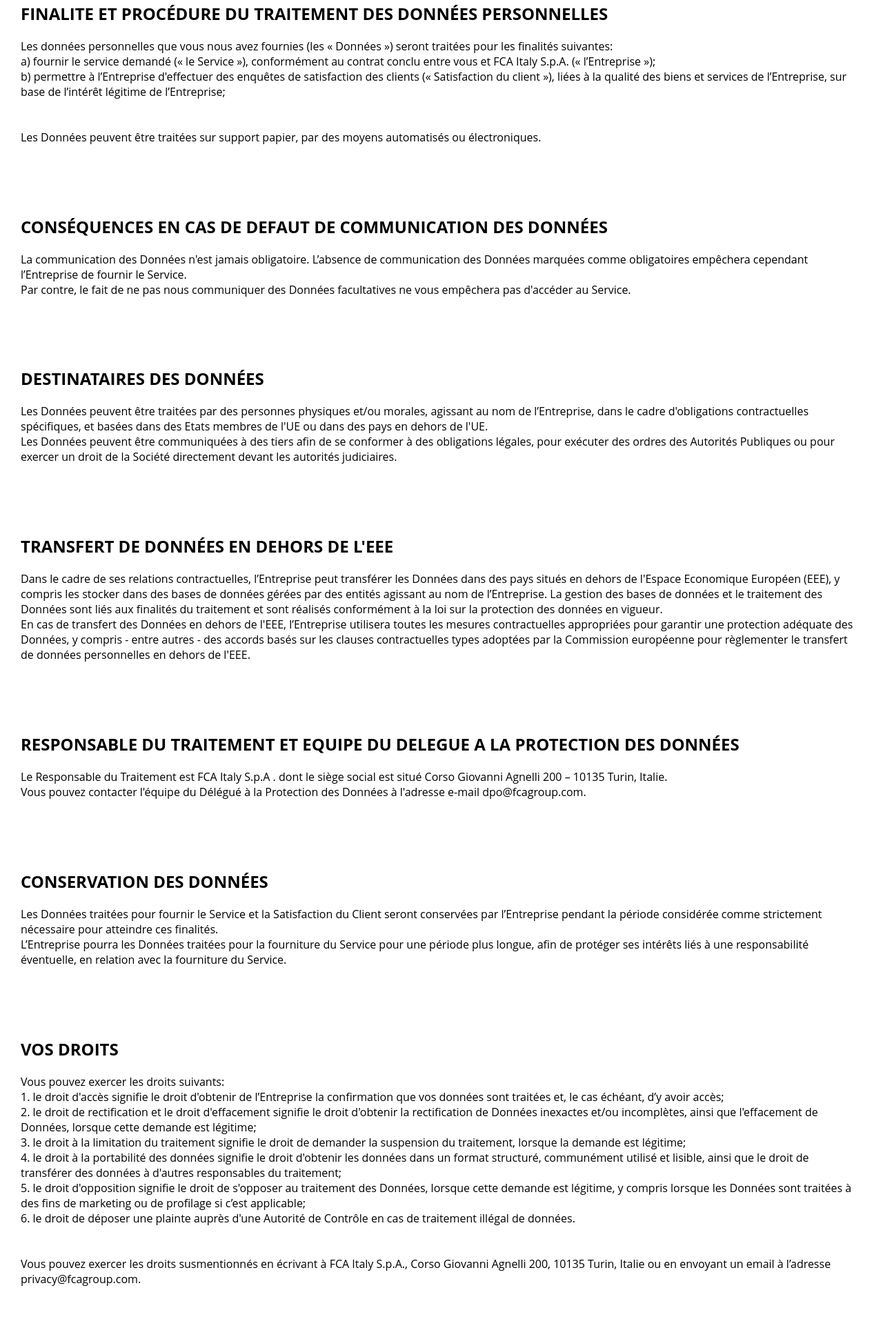
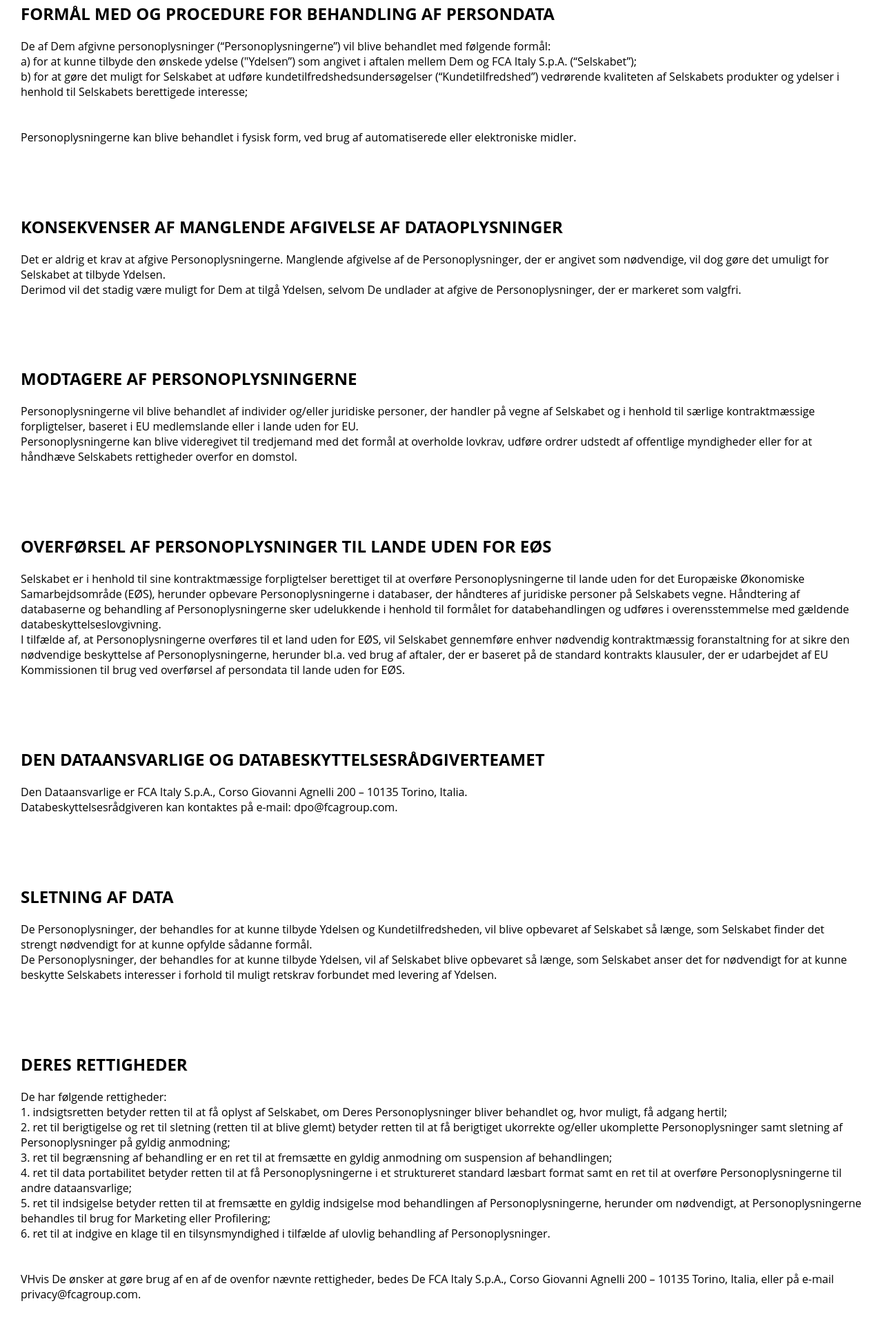
Before and after one commit to fcaprivacy/den, a plain HTML site: page index.html in a window 1280 px wide. Shown: the part 157-2082 px from the top of the page at 69% size. Drawn offline with Linux system fonts and the light colour scheme.

Commit message:
Update index.html

```diff
--- a/index.html
+++ b/index.html
@@ -21,27 +21,27 @@ body{
 
 
     <div class="editorial-text">
-        <br><h1>Politique de confidentialité</h1><hr>
-	<h2>FINALITE ET PROCÉDURE DU TRAITEMENT DES DONNÉES PERSONNELLES</h2>
-		<p>Les données personnelles que vous nous avez fournies (les « Données ») seront traitées pour les finalités suivantes:
+        <br><h1>Privatlivspolitik</h1><hr>
+	<h2>FORMÅL MED OG PROCEDURE FOR BEHANDLING AF PERSONDATA</h2>
+		<p>De af Dem afgivne personoplysninger (“Personoplysningerne”) vil blive behandlet med følgende formål:
 		<br>
-		a) fournir le service demandé (« le Service »), conformément au contrat conclu entre vous et FCA Italy S.p.A. (« l’Entreprise »);
+		a) for at kunne tilbyde den ønskede ydelse ("Ydelsen”) som angivet i aftalen mellem Dem og FCA Italy S.p.A. (“Selskabet”);
 		<br>
-		b) permettre à l’Entreprise d'effectuer des enquêtes de satisfaction des clients (« Satisfaction du client »),  liées à la qualité des biens et services de l’Entreprise, sur base de l’intérêt légitime de l’Entreprise;
+		b) for at gøre det muligt for Selskabet at udføre kundetilfredshedsundersøgelser (“Kundetilfredshed”) vedrørende kvaliteten af Selskabets produkter og ydelser i henhold til Selskabets berettigede interesse;
 		<br>
 		<br>
 		<br>
-		Les Données peuvent être traitées sur support papier, par des moyens automatisés ou électroniques.
+		Personoplysningerne kan blive behandlet i fysisk form, ved brug af automatiserede eller elektroniske midler.
 		<br>
 		<br>
 		</p>
 	    <br>
 	    <br>
 
-	<h2>CONSÉQUENCES EN CAS DE DEFAUT DE COMMUNICATION DES DONNÉES</h2>
-		<p>La communication des Données n'est jamais obligatoire. L’absence de communication des Données marquées comme obligatoires empêchera cependant l’Entreprise de fournir le Service.
+	<h2>KONSEKVENSER AF MANGLENDE AFGIVELSE AF DATAOPLYSNINGER</h2>
+		<p>Det er aldrig et krav at afgive Personoplysningerne. Manglende afgivelse af de Personoplysninger, der er angivet som nødvendige, vil dog gøre det umuligt for Selskabet at tilbyde Ydelsen.
 		<br>
-		Par contre, le fait de ne pas nous communiquer des Données facultatives ne vous empêchera pas d'accéder au Service.
+		Derimod vil det stadig være muligt for Dem at tilgå Ydelsen, selvom De undlader at afgive de Personoplysninger, der er markeret som valgfri.
 
 		<br>
 		<br>
@@ -50,10 +50,10 @@ body{
 	    <br>
 
 
-	<h2>DESTINATAIRES DES DONNÉES</h2>
-		<p>Les Données peuvent être traitées par des personnes physiques et/ou morales, agissant au nom de l’Entreprise, dans le cadre d'obligations contractuelles spécifiques, et basées dans des Etats membres de l'UE ou dans des pays en dehors de l'UE.
+	<h2>MODTAGERE AF PERSONOPLYSNINGERNE</h2>
+		<p>Personoplysningerne vil blive behandlet af individer og/eller juridiske personer, der handler på vegne af Selskabet og i henhold til særlige kontraktmæssige forpligtelser, baseret i EU medlemslande eller i lande uden for EU.
 		<br>
-		Les Données peuvent être communiquées à des tiers afin de se conformer à des obligations légales, pour exécuter des ordres des Autorités Publiques ou pour exercer un droit de la Société directement devant les autorités judiciaires.
+		Personoplysningerne kan blive videregivet til tredjemand med det formål at overholde lovkrav, udføre ordrer udstedt af offentlige myndigheder eller for at håndhæve Selskabets rettigheder overfor en domstol.
 
 		<br>
 		<br>
@@ -62,10 +62,10 @@ body{
 	    <br>
 
 
-	<h2>TRANSFERT DE DONNÉES EN DEHORS DE L'EEE</h2>
-		<p>Dans le cadre de ses relations contractuelles, l’Entreprise peut transférer les Données dans des pays situés en dehors de l'Espace Economique Européen (EEE), y compris les stocker dans des bases de données gérées par des entités agissant au nom de l’Entreprise. La gestion des bases de données et le traitement des Données sont liés aux finalités du traitement et sont réalisés conformément à la loi sur la protection des données en vigueur.
+	<h2>OVERFØRSEL AF PERSONOPLYSNINGER TIL LANDE UDEN FOR EØS</h2>
+		<p>Selskabet er i henhold til sine kontraktmæssige forpligtelser berettiget til at overføre Personoplysningerne til lande uden for det Europæiske Økonomiske Samarbejdsområde (EØS), herunder opbevare Personoplysningerne i databaser, der håndteres af juridiske personer på Selskabets vegne. Håndtering af databaserne og behandling af Personoplysningerne sker udelukkende i henhold til formålet for databehandlingen og udføres i overensstemmelse med gældende databeskyttelseslovgivning.
 		<br>
-		En cas de transfert des Données en dehors de l'EEE, l’Entreprise utilisera toutes les mesures contractuelles appropriées pour garantir une protection adéquate des Données, y compris - entre autres - des accords basés sur les clauses contractuelles types adoptées par la Commission européenne pour règlementer le transfert de données personnelles en dehors de l'EEE.
+		I tilfælde af, at Personoplysningerne overføres til et land uden for EØS, vil Selskabet gennemføre enhver nødvendig kontraktmæssig foranstaltning for at sikre den nødvendige beskyttelse af Personoplysningerne, herunder bl.a. ved brug af aftaler, der er baseret på de standard kontrakts klausuler, der er udarbejdet af EU Kommissionen til brug ved overførsel af persondata til lande uden for EØS.
 
 		<br>
 		<br>
@@ -74,10 +74,10 @@ body{
 	    <br>
 
 
-	<h2>RESPONSABLE DU TRAITEMENT ET EQUIPE DU DELEGUE A LA PROTECTION DES DONNÉES</h2>
-		<p>Le Responsable du Traitement est FCA Italy S.p.A . dont le siège social est situé Corso Giovanni Agnelli 200 – 10135 Turin, Italie.
+	<h2>DEN DATAANSVARLIGE OG DATABESKYTTELSESRÅDGIVERTEAMET</h2>
+		<p>Den Dataansvarlige er FCA Italy S.p.A., Corso Giovanni Agnelli 200 – 10135 Torino, Italia.
 		<br>
-		Vous pouvez contacter l'équipe du Délégué à la Protection des Données à l'adresse e-mail dpo@fcagroup.com.
+		Databeskyttelsesrådgiveren kan kontaktes på e-mail: dpo@fcagroup.com.
 
 		<br>
 		<br>
@@ -86,10 +86,10 @@ body{
 	    <br>
 
 
-	<h2>CONSERVATION DES DONNÉES</h2>
-		<p>Les Données traitées pour fournir le Service et la Satisfaction du Client seront conservées par l’Entreprise pendant la période considérée comme strictement nécessaire pour atteindre ces finalités.
+	<h2>SLETNING AF DATA</h2>
+		<p>De Personoplysninger, der behandles for at kunne tilbyde Ydelsen og Kundetilfredsheden, vil blive opbevaret af Selskabet så længe, som Selskabet finder det strengt nødvendigt for at kunne opfylde sådanne formål.
 		<br>
-		L’Entreprise pourra les Données traitées pour la fourniture du Service pour une période plus longue, afin de protéger ses intérêts liés à une responsabilité éventuelle, en relation avec la fourniture du Service.
+		De Personoplysninger, der behandles for at kunne tilbyde Ydelsen, vil af Selskabet blive opbevaret så længe, som Selskabet anser det for nødvendigt for at kunne beskytte Selskabets interesser i forhold til muligt retskrav forbundet med levering af Ydelsen.
 
 		<br>
 		<br>
@@ -98,18 +98,18 @@ body{
 	    <br>
 
 
-	<h2>VOS DROITS</h2>
-		<p>Vous pouvez exercer les droits suivants:
+	<h2>DERES RETTIGHEDER</h2>
+		<p>De har følgende rettigheder:
 		<br>
-		1. le droit d'accès signifie le droit d'obtenir de l’Entreprise la confirmation que vos données sont traitées et, le cas échéant, d’y avoir accès;<br>
-		2. le droit de rectification et le droit d'effacement signifie le droit d'obtenir la rectification de Données inexactes et/ou incomplètes, ainsi que l'effacement de Données, lorsque cette demande est légitime;<br>
-		3. le droit à la limitation du traitement signifie le droit de demander la suspension du traitement, lorsque la demande est légitime;<br>
-		4. le droit à la portabilité des données signifie le droit d'obtenir les données dans un format structuré, communément utilisé et lisible, ainsi que le droit de transférer des données à d'autres responsables du traitement;<br>
-		5. le droit d'opposition signifie le droit de s'opposer au traitement des Données, lorsque cette demande est légitime, y compris lorsque les Données sont traitées à des fins de marketing ou de profilage si c’est applicable;<br>
-		6. le droit de déposer une plainte auprès d'une Autorité de Contrôle en cas de traitement illégal de données.<br>
+		1. indsigtsretten betyder retten til at få oplyst af Selskabet, om Deres Personoplysninger bliver behandlet og, hvor muligt, få adgang hertil;<br>
+		2. ret til berigtigelse og ret til sletning (retten til at blive glemt) betyder retten til at få berigtiget ukorrekte og/eller ukomplette Personoplysninger samt sletning af Personoplysninger på gyldig anmodning;<br>
+		3. ret til begrænsning af behandling er en ret til at fremsætte en gyldig anmodning om suspension af behandlingen;<br>
+		4. ret til data portabilitet betyder retten til at få Personoplysningerne i et struktureret standard læsbart format samt en ret til at overføre Personoplysningerne til andre dataansvarlige;<br>
+		5. ret til indsigelse  betyder retten  til  at  fremsætte  en gyldig indsigelse  mod behandlingen af Personoplysningerne, herunder om nødvendigt, at Personoplysningerne behandles til brug for Marketing eller Profilering;<br>
+		6. ret til at indgive en klage til en tilsynsmyndighed i tilfælde af ulovlig behandling af Personoplysninger.<br>
 		<br>
 		<br>
-		Vous pouvez exercer les droits susmentionnés en écrivant à FCA Italy S.p.A., Corso Giovanni Agnelli 200, 10135 Turin, Italie ou en envoyant un email à l’adresse privacy@fcagroup.com.
+		VHvis De ønsker at gøre brug af en af de ovenfor nævnte rettigheder, bedes De FCA Italy S.p.A., Corso Giovanni Agnelli 200 – 10135 Torino, Italia, eller på e-mail privacy@fcagroup.com.
 		<br>
 		<br>
 		</p>
```
